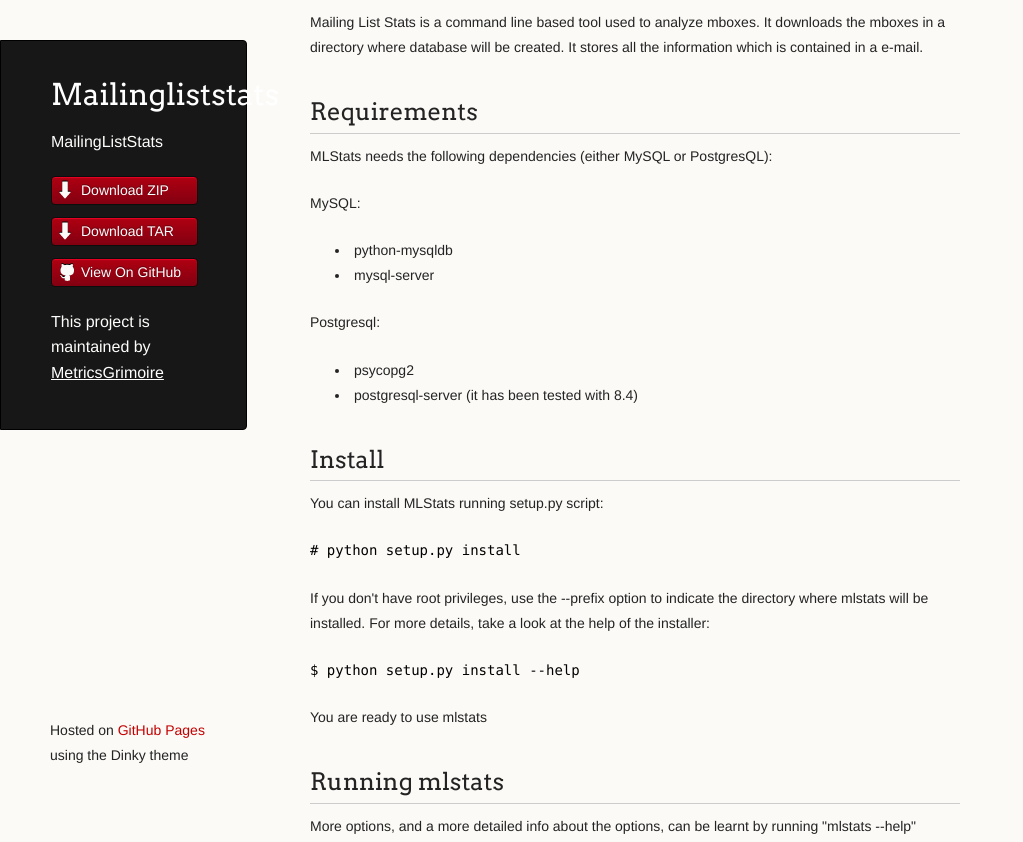
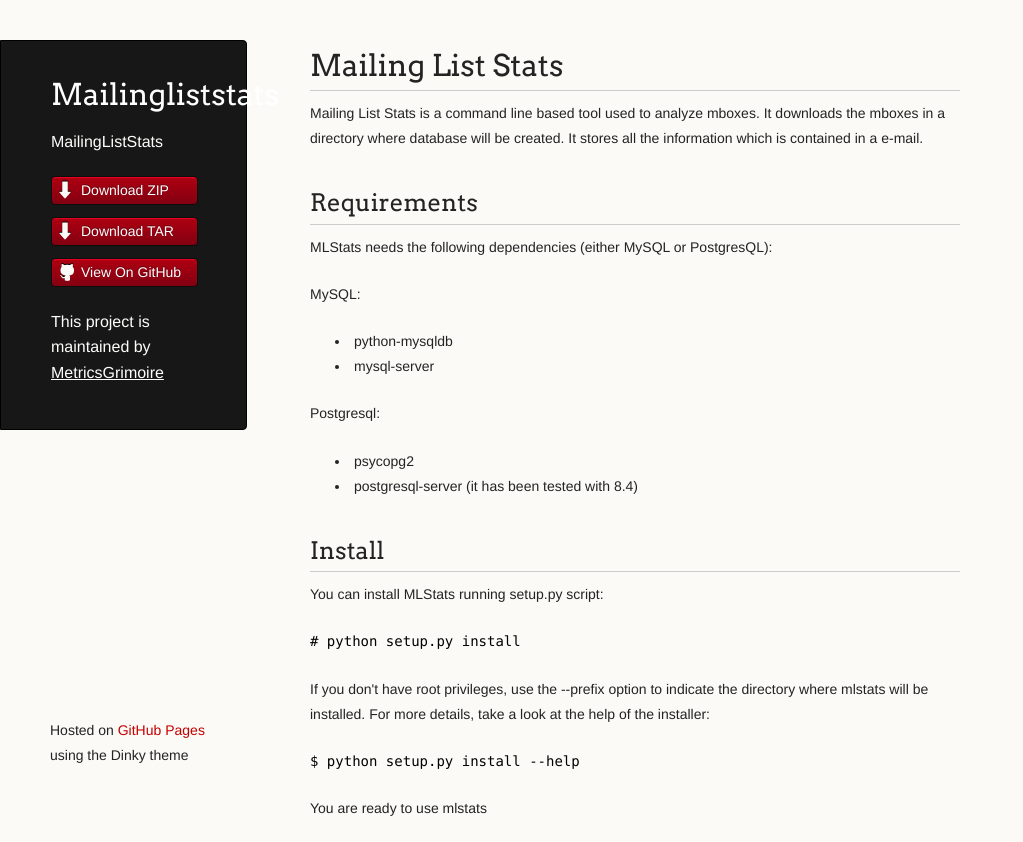
Before and after one commit to MetricsGrimoire/MailingListStats, a plain HTML site: page index.html in a window 1280 px wide. Shown: the top 842 px of the page, without its empty margins (0-1023 px from the left). Drawn offline with Linux system fonts and the light colour scheme.

Commit message:
Add title

```diff
--- a/index.html
+++ b/index.html
@@ -30,6 +30,8 @@
 
       </header>
       <section>
+	<h1>Mailing List Stats</h1>
+
         <p>Mailing List Stats is a command line based tool used to analyze mboxes. It downloads the mboxes in a directory where database will be created. It stores all the information which is contained in a e-mail.</p>
 
 <h2>Requirements</h2>
```
